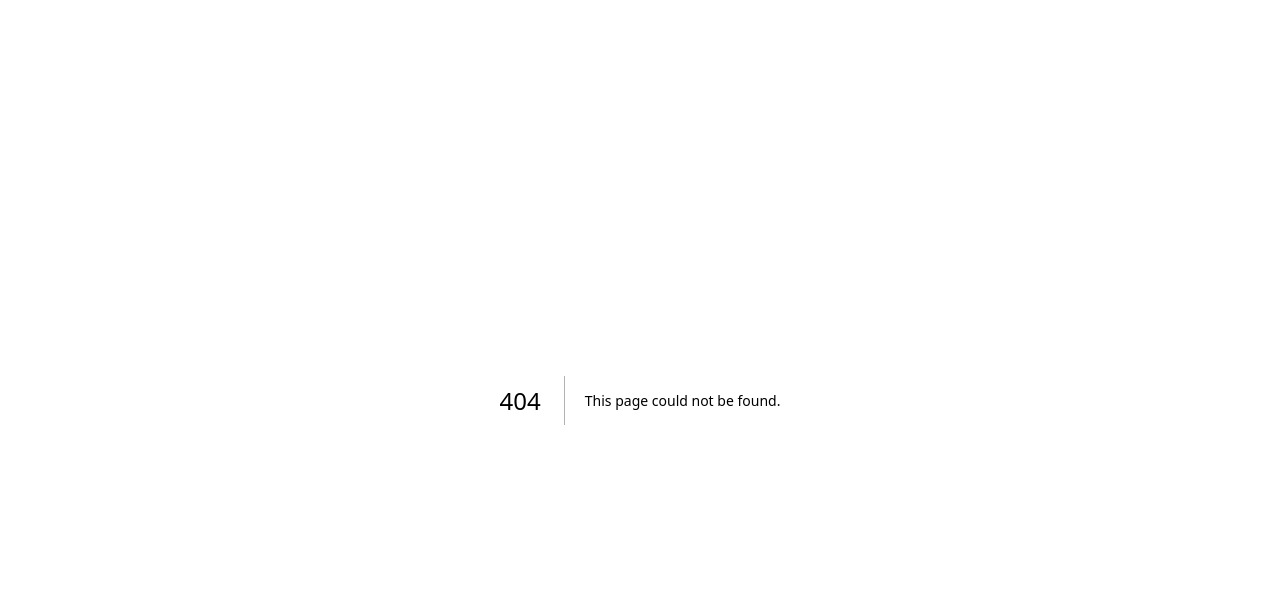
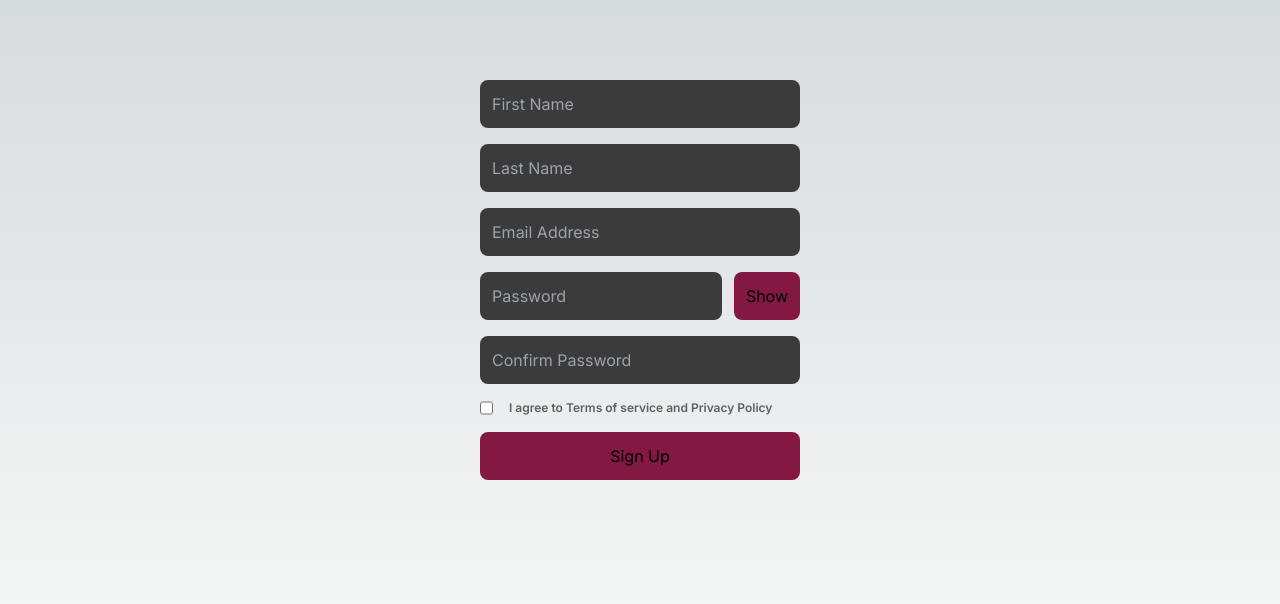
Before and after one commit to opencore-x/lucidity, a Next.js app: page /signup in a window 1280 px wide. Before the commit this address had no page. Shown: the top 604 px of the page. Built offline with nearby package versions, Linux system fonts and the light colour scheme.

Commit message:
New signup page

```diff
--- /dev/null
+++ b/app/signup/page.js
@@ -0,0 +1,46 @@
+import React from 'react';
+
+export default function page() {
+  return (
+    <div className="flex h-screen justify-center ">
+      <form className="flex flex-col h-4 mt-20 w-80 space-y-4">
+        <input
+          placeholder="First Name"
+          type="text"
+          className="p-3 rounded-lg bg-[#3B3B3B]"
+        />
+        <input
+          placeholder="Last Name"
+          type="text"
+          className="p-3 rounded-lg bg-[#3B3B3B]"
+        />
+        <input
+          placeholder="Email Address"
+          type="text"
+          className="p-3 rounded-lg bg-[#3B3B3B]"
+        />
+        <div className="space-x-3 flex">
+          <input
+            placeholder="Password"
+            className="p-3 w-full rounded-lg bg-[#3B3B3B]"
+          />
+          <button className="p-3 bg-pink-900 w-20 rounded-lg"> Show</button>
+        </div>
+        <input
+          placeholder="Confirm Password"
+          type="password"
+          className="p-3 rounded-lg bg-[#3B3B3B]"
+        />
+        <div className="flex gap-4">
+          <input type="checkbox" />
+          <label className="text-xs font-semibold text-[#606060]">
+            I agree to Terms of service and Privacy Policy
+          </label>
+        </div>
+        <button type="submit" className="p-3 bg-pink-900  rounded-lg">
+          Sign Up
+        </button>
+      </form>
+    </div>
+  );
+}
```
